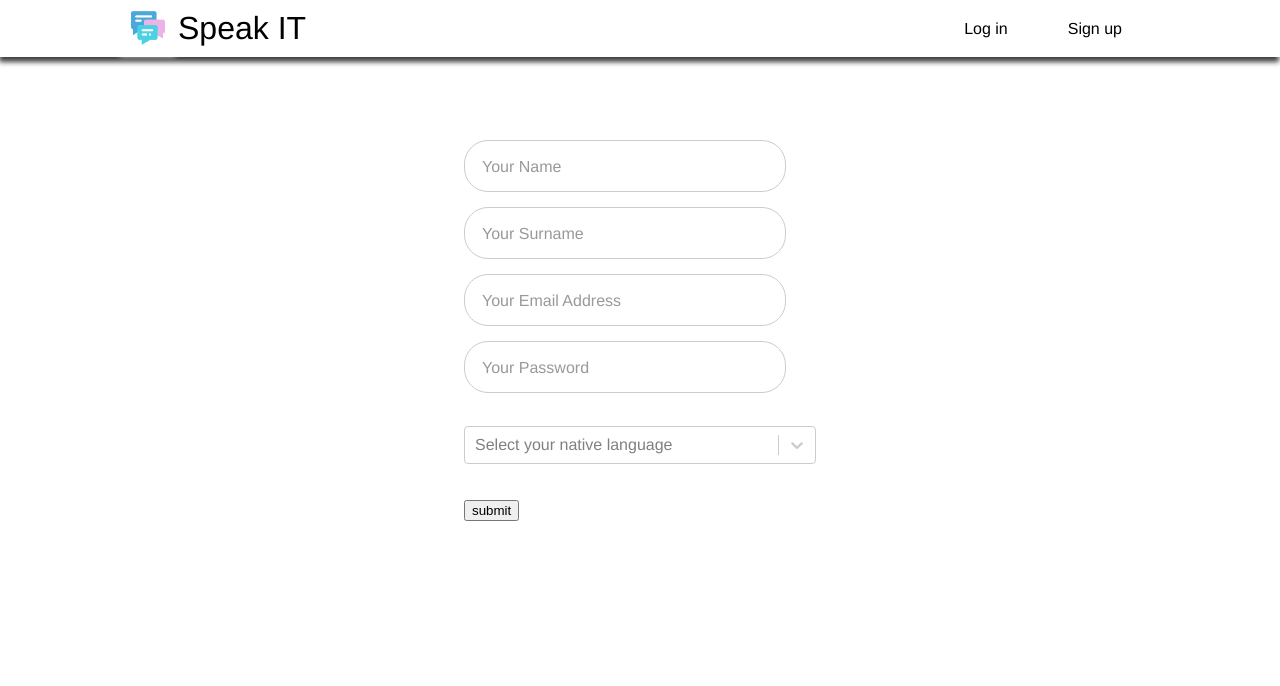
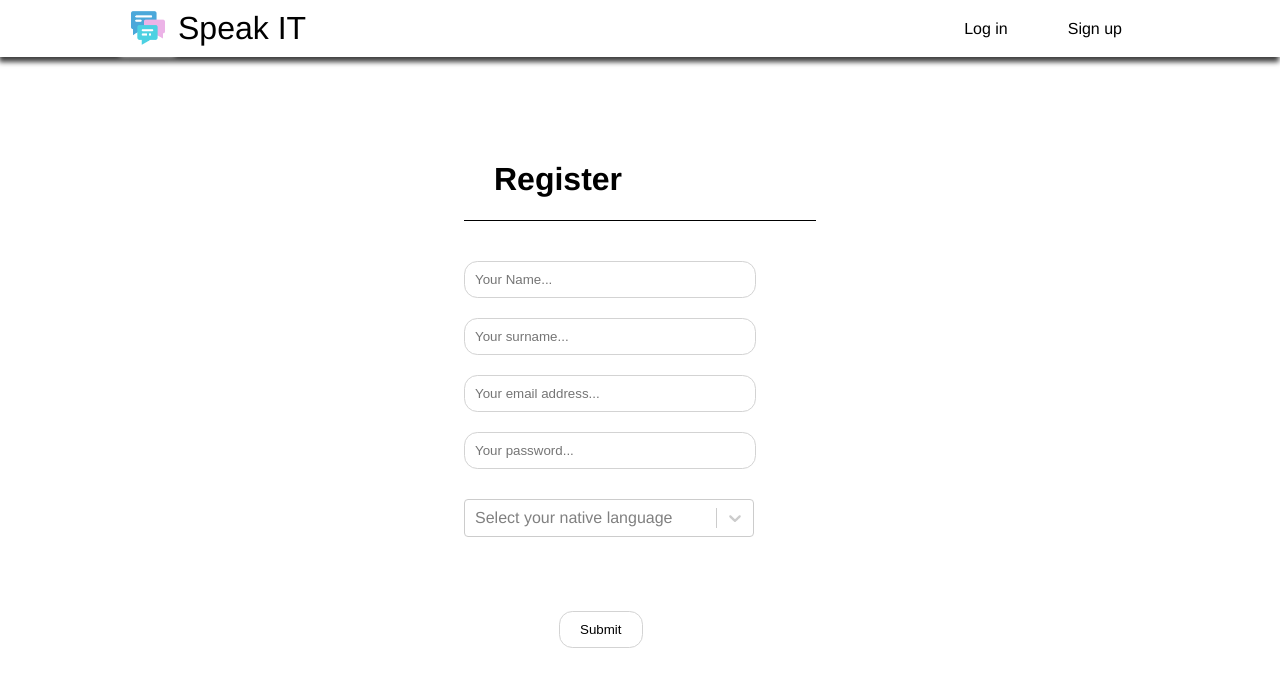
Before and after one commit to alejimenezgit/SpeakIT, a React (Create React App) app: page /register in a window 1280 px wide. Shown: the top 686 px of the page. Built offline with nearby package versions, Linux system fonts and the light colour scheme; no server answers.

Commit message:
validation input and register

```diff
--- a/src/components/Input/index.js
+++ b/src/components/Input/index.js
@@ -3,8 +3,12 @@ import "./styles.scss";
 
 export default class Input extends Component {
     render(){
-        const { type, name, value, action} = this.props;
-        return <input type={type} name={name} value={value}
-                        onChange={action} required/>
+        const { type, name, value, action, placeholder, error} = this.props;
+        return (
+            <div>
+                <input className="input" type={type} name={name} value={value} onChange={action} placeholder={placeholder} required/>
+                <div className="msgError"> {error} </div>
+            </div>
+        )
     }
 }
--- a/src/components/Loading/styles.scss
+++ b/src/components/Loading/styles.scss
@@ -1,6 +1,7 @@
 .gifLoad {
+    width: 100px;
     left: 50%;
-    top: 30%;
+    top: 50%;
     transform: translate(-50%,-50%);
     position: absolute;
 }
--- a/src/views/Login/index.js
+++ b/src/views/Login/index.js
@@ -34,13 +34,10 @@ class Login extends React.Component {
             <div>
                 <div className="container" onSubmit={this.handleSubmit}>
                     <form className="form">
-                        <Input name="email" type="Email" value={email} action={this.handleInput}/>
-                        <LabelForm placeholder="Your Email Address" alt="Email"/>
-
-                        <Input name="password" type="Password" value={password} action={this.handleInput}/>
-                        <LabelForm placeholder="Your Password" alt="password"/>
-
-                        <input type="submit" value="submit" />
+                         <div className="titleForm"> <h1> Log in </h1> </div>
+                        <Input name="email" type="Email" placeholder="Email Address" value={email} action={this.handleInput}/>
+                        <Input name="password" type="Password" placeholder="Password" value={password} action={this.handleInput}/>
+                        <input className="submit" type="submit" value="Submit" />
                     </form>
                 </div>
             </div>
--- a/src/views/Login/styles.scss
+++ b/src/views/Login/styles.scss
@@ -5,230 +5,11 @@
     margin-right: auto;
 }
 
-HTML SCSSResult
-EDIT ON
-// Adaptive Placeholders.
-// This is a Codepen example for a git repo found on https://github.com/zellwk/adaptivePlaceholders
-
-// Ignore everything until you see a large space.
-// RESETS AND MIXINS (All these are already done for you in _adaptive-placeholders.scss)
- input,
- textarea {
-  font-family: inherit;
-  /* 1 */
-  font-size: 100%;
-  /* 2 */
-  margin: 0;
-  /* 3 */
-  -webkit-box-sizing: border-box;
-  -moz-box-sizing: border-box;
-  box-sizing: border-box;
+.boxInputs{
+  width: 322px;
+  padding-bottom: 20px;
 }
 
-label {
- -webkit-box-sizing: border-box;
- -moz-box-sizing: border-box;
- box-sizing: border-box;
+.selectMulti{
+  width: 290px;
 }
-
- textarea {
-  overflow: auto;
-  /* 1 */
-  vertical-align: top;
-  /* 2 */
-}
-
-$ap-default: (
-  height: 3em,
-  margin: 1em,
-  border: 1px,
-  border-radius: 1.5em,
-  font-size: 1em,
-  border-color: #cccccc,
-  label-color: #999999,
-  active-color: #e87e22,
-  valid-color: #23a045,
-  placeholder-background-color: white,
-  textarea: false
-  );
-
-$adaptive-placeholder: ();
-
-
-// adaptive-placeholder
-// --------------------
-// - Creates adaptive placeholder
-
-@mixin adaptive-placeholder($map: $adaptive-placeholder) {
-  // Only overwrite ap defaults if $map is $adaptive-placeholder
-  @if $map == $adaptive-placeholder {
-    $ap-default: map-merge($ap-default, $map) !global;
-    $map: $ap-default;
-  }
-  // Updates default map with new values
-  $map: map-merge($ap-default, $map);
-  // Gets variables
-  $height: map-get($map, height);
-  $margin: map-get($map, margin);
-  $border: map-get($map, border);
-  $radius: map-get($map, border-radius);
-  $font-size: map-get($map, font-size);
-  $border-color: map-get($map, border-color);
-  $label-color: map-get($map, label-color);
-  $active-color: map-get($map, active-color);
-  $valid-color: map-get($map, valid-color);
-  $placeholder-background: map-get($map, placeholder-background-color);
-  $isTextarea: map-get($map, textarea);
-  $borders: $border * 2;
-
-
-  // Warnings for best practices
-  @if $height < 2 * $margin {
-    @warn "height needs to be at least 2x margin";
-  }
-
-  @if $height < $font-size {
-    @warn "height needs to be at least >= font-size";
-  }
-
-  // Input / Textarea properties
-  background-color: $placeholder-background;
-  padding: $margin;
-  font-size: $font-size;
-  border: $border solid $border-color;
-  border-radius: $radius;
-
-  -webkit-transition: all 0.2s ease-out;
-  transition: all 0.2s ease-out;
-
-  -webkit-box-shadow: none;
-  box-shadow: none;
-
-  resize: none;
-  outline: none;
-  &:hover {
-    border: $border solid $border-color;
-  }
-  &:focus,
-  &:active {
-    border: $border solid $active-color;
-    & + label:before {
-      color: $active-color;
-    }
-  }
-  // Placeholder Styles
-  & + label {
-    display: block;
-    font-size: $font-size;
-
-    // Vertically align label with input
-    @if $isTextarea {
-      height: calc(#{$height} + #{$borders});
-      line-height: 1;
-      padding-top: calc(#{$margin} + #{$border});
-    }
-    @else {
-      height: $height;
-      line-height: $height;
-    }
-
-    // Offset label correctly with negative margins
-    @if $isTextarea {
-      margin-top: calc(-#{$height} - #{$borders});
-    }
-    @else {
-      margin-top: calc(-#{$height} - #{$border});
-    }
-    margin-bottom: 1em;
-    pointer-events: none; // allows clicking through label
-
-    &:before {
-      // Initial Text
-      content: attr(placeholder);
-      display: inline-block;
-      color: $label-color;
-      margin: 0 calc(#{$margin} + #{$borders});
-      white-space: nowrap;
-      // Transformation properties
-
-      -webkit-transition-property: -webkit-transform, color;
-      transition-property: transform, color;
-      -webkit-transition-duration: 0.2s;
-      transition-duration: 0.2s;
-      -webkit-transition-delay: 0;
-      transition-delay: 0;
-      -webkit-transition-timing-function: ease-out;
-      transition-timing-function: ease-out;
-      // Set origin to left center so it scales to the left instead of center center
-      -webkit-transform-origin: left center;
-      -ms-transform-origin: left center;
-      transform-origin: left center;
-    }
-  }
-
-  // Focused, active and valid states for input and placeholder
-  // Shifts up and adds a background white
-  &:focus,
-  &.active,
-  &:valid {
-    & + label:before {
-      background: $placeholder-background;
-      // set padding for left & right of tiny placeholder text
-      line-height: 1;
-      padding: 0 $border * 1.5;
-      @if $isTextarea {
-        -webkit-transform: translateY(calc((-#{$margin} - 0.5em) - #{$border * 0.5})) scale(0.8, 0.8);
-        -ms-transform: translateY(calc((-#{$margin} - 0.5em) - #{$border * 0.5})) scale(0.8, 0.8);
-        transform: translateY(calc((-#{$margin} - 0.5em) - #{$border * 0.5})) scale(0.8, 0.8);
-      }
-      @else {
-        -webkit-transform: translateY(calc(-#{$height} / 2 - #{$border}/2)) scale(0.8, 0.8);
-        -ms-transform: translateY(calc(-#{$height} / 2 - #{$border}/2)) scale(0.8, 0.8);
-        transform: translateY(calc(-#{$height} / 2 - #{$border}/2)) scale(0.8, 0.8);
-      }
-    }
-  }
-  // Change placeholder value once text is entered.
-  &:valid {
-    border: $border solid $valid-color;
-    & + label:before {
-      content: attr(alt);
-      color: $valid-color;
-    }
-  }
-}
-
-
-
-// Start paying attention here!
-
-// Set Defaults for Adaptive Placeholder
-// See all available variables at https://github.com/zellwk/adaptivePlaceholders
-$adaptive-placeholder: (
-  height: 3em,
-  margin: 1em,
-  font-size: 1em,
-    );
-
-// Set Adaptive Placeholder to use with Textareas
-// Note the use of textarea key
-$textarea-placeholder: (
-  height: 18em,
-  border-radius: 16px,
-  textarea: true,
-  );
-
-
-// Calling adaptive placeholder for input
-input[type='password'],
-input[type='email'],
-input[type='text'] {
-  width: 18em;
-  @include adaptive-placeholder();
-}
-
-// calling adaptive placeholder for textarea
-textarea {
-  width: 18em;
-  @include adaptive-placeholder($textarea-placeholder);
-}
--- a/src/views/Register/index.js
+++ b/src/views/Register/index.js
@@ -17,7 +17,13 @@ class Register extends React.Component {
         password: '',
         match: [],
         nativeLanguages: [],
-        languages: ['']
+        comunications: [],
+        languages: [''],
+        nameError: '',
+        surnamesError: '',
+        emailError: '',
+        passwordError: '',
+        nativeLanguagesError: '',
     }
 
     convertObject = (languages) => {
@@ -53,49 +59,87 @@ class Register extends React.Component {
         })
     }
 
+    validate = () => {
+        let emptyName       = "";
+        let emptySurname    = "";
+        let emptyEmail      = "";
+        let emptyPassword   = "";
+        let lengthPassword  = "";
+        let emptyLanguages  = "";
+
+        const { name, surnames, email, password, nativeLanguages, match } = this.state;
+
+        if(name === "")
+            emptyName = "You must complete the Name";
+        if(surnames === "")
+            emptySurname = "You must complete the Surname";
+        if(password === "")
+            emptyPassword = "You must complete the Password";
+        else if (password.length < 4)
+            lengthPassword = "You must complete the Password with more characters";
+        if(email === "")
+            emptyEmail = "You must complete the Email";
+        if(nativeLanguages.length === 0)
+            emptyLanguages = "Select a language as a minimum";
+
+
+        if(emptyName !== "")
+            this.setState({ nameError: emptyName})
+        if(emptySurname !== "")
+            this.setState({ surnamesError: emptySurname})
+        if(lengthPassword !== "")
+            this.setState({ passwordError: lengthPassword})
+        if(emptyPassword !== "")
+            this.setState({ passwordError: emptyPassword})
+        if(emptyEmail !== "")
+            this.setState({ emailError: emptyEmail})
+        if(emptyLanguages !== "")
+            this.setState({ nativeLanguagesError: emptyLanguages})
+
+        if(emptyName !== "" || emptySurname !== "" || lengthPassword !== "" ||
+           emptyPassword !== "" || emptyEmail !== "" || emptyLanguages !== "")
+            return false;
+
+        return true;
+    }
+
+
     handleSubmit = (e) => {
         e.preventDefault();
-        const { name, surnames, email, password, nativeLanguages, match } = this.state;
-        const { handleRegister } = this.props;
-            if (email !== "" && password !== "" && name !== "" && surnames !== ""
-                && nativeLanguages.length > 0) {
-                    let comunications = [];
+        if(this.validate()){
+            const {handleRegister} = this.props
+            const { name, surnames, email, password, nativeLanguages, comunications, match } = this.state;
             handleRegister({ name, surnames, email, password, nativeLanguages, comunications, match });
         }
     };
 
     renderLogin  = () => {
-        const { name, surnames, email, password, languages } = this.state;
+        const { name, surnames, email, password, languages, nameError, surnamesError,
+                 emailError, passwordError, nativeLanguagesError } = this.state;
         return (
-            <div>
-
             <div className="container">
                 <form className="form" onSubmit={this.handleSubmit}>
-                        <Input name="name" type="text" value={name} action={this.handleInput}/>
-                        <label htmlFor="" placeholder="Your Name" alt="Name"></label>
-
-                        <Input name="surnames" type="text" value={surnames} action={this.handleInput}/>
-                        <label htmlFor="" placeholder="Your Surname" alt="Full Name"></label>
-
-                        <Input name="email" type="Email" value={email} action={this.handleInput}/>
-                        <label htmlFor="" placeholder="Your Email Address" alt="Email"></label>
-
-                        <Input name="password" type="Password" value={password} action={this.handleInput}/>
-                        <label htmlFor="" placeholder="Your Password" alt="password"></label>
-                        <br/>
+                <div className="titleForm"> <h1> Register </h1> </div>
+                <div className="boxInputs">
+                    <Input name="name" type="text" value={name} placeholder="Your Name..." action={this.handleInput} error={nameError}/>
+                    <Input name="surnames" type="text" value={surnames} placeholder="Your surname..." action={this.handleInput} error={surnamesError}/>
+                    <Input name="email" type="Email" value={email} placeholder="Your email address..." action={this.handleInput} error={emailError}/>
+                    <Input name="password" type="Password" value={password} placeholder="Your password..." action={this.handleInput} error={passwordError}/>
+                </div>
                     <Select
                         closeMenuOnSelect={false}
                         components={animatedComponents}
                         isMulti
                         name="nativeLanguages"
                         options={languages}
+                        className="selectMulti"
                         placeholder="Select your native language"
                         onChange={this.handleCombo}
                     />
+                        <div className="msgError langerrors"> {nativeLanguagesError} </div>
                     <br/> <br/>
-                        <input type="submit" value="submit" />
+                    <input className="submit" type="submit" value="Submit" />
                 </form>
-                </div>
             </div>
         );
     }
--- a/src/views/Register/styles.scss
+++ b/src/views/Register/styles.scss
@@ -0,0 +1,38 @@
+.input {
+    padding: 10px;
+    border-radius: 1em;
+    border: 1px solid lightgray;
+    margin: 10px 0px;
+    width: 270px;
+    user-select: none;
+}
+
+.submit {
+    padding: 10px 20px;
+    border-radius: 1em;
+    background-color: white;
+    border: 1px solid lightgray;
+    margin-left: 27%;
+    margin-top: 30px;
+
+    &:hover {
+        background-color: #5f9ea0;
+        color: white;
+    }
+}
+
+.titleForm {
+    padding-left: 30px;
+    border-bottom: 1px solid black ;
+    margin-bottom: 30px;
+}
+
+.msgError {
+    color: red;
+    font-size: 15px;
+    padding-left: 10px;
+}
+
+.langerrors{
+    padding-top: 8px;
+}
```
Also changed, not shown: src/components/LabelForm/index.js (deleted, +0 -8 lines). Lines whose indentation alone changed are shown as unchanged.
